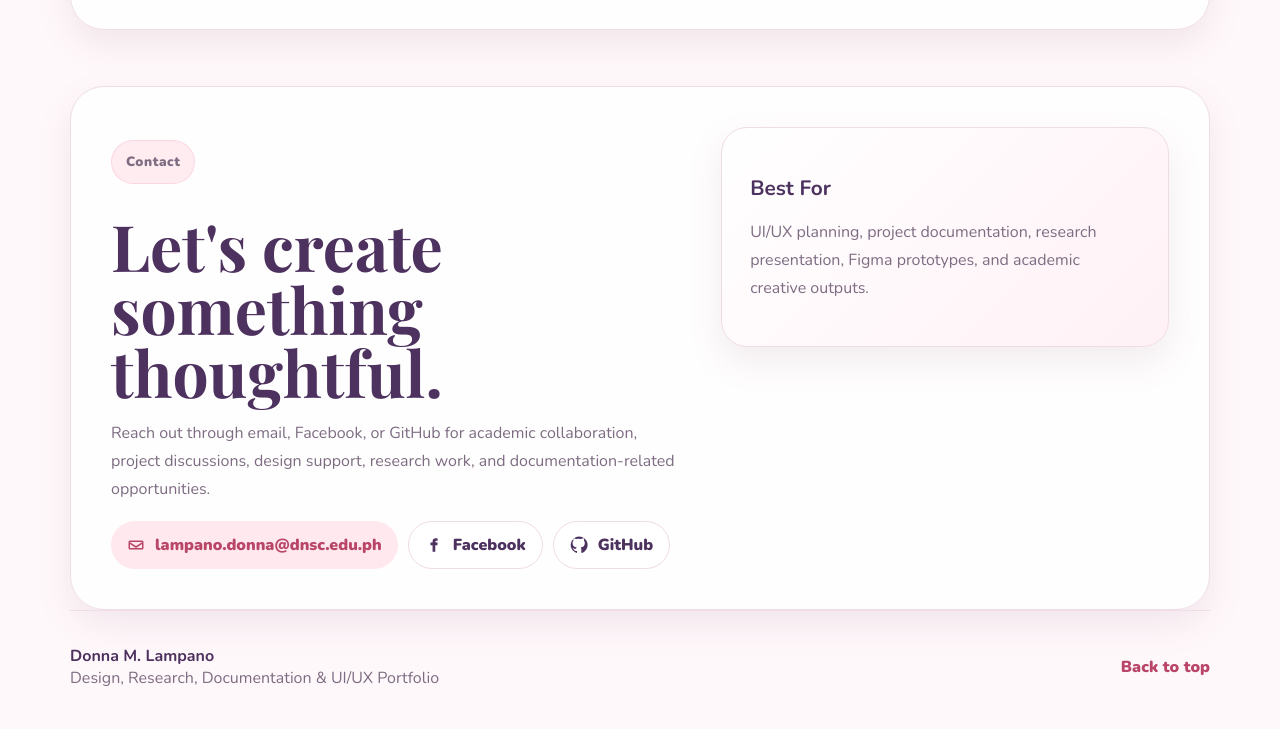
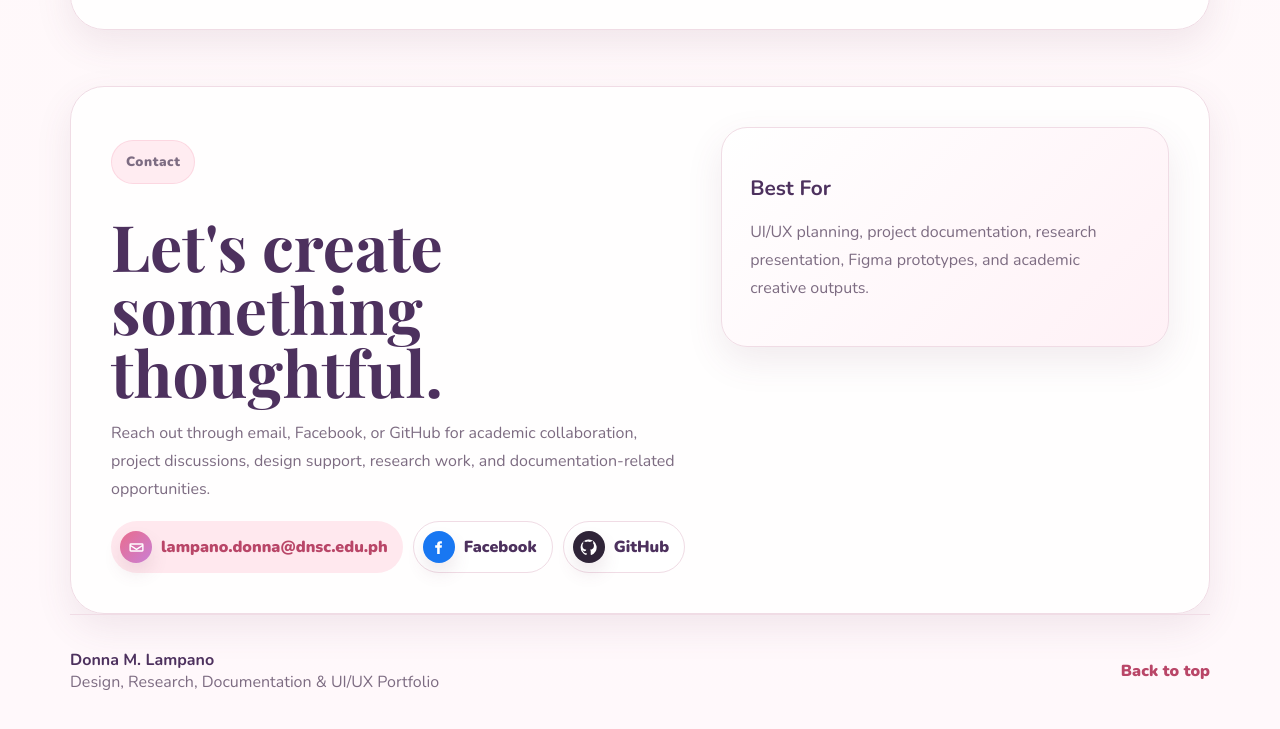
Before and after one commit to DonnaLampano/Portfolio, a website: page index.html in a window 1280 px wide. Shown: the part 6838-7567 px from the top of the page. Drawn offline with nearby package versions, Linux system fonts and the light colour scheme.

Commit message:
Add files via upload

```diff
--- a/index.html
+++ b/index.html
@@ -457,21 +457,27 @@
           </p>
           <div class="contact-links" aria-label="Contact links">
             <a class="email-card" href="mailto:lampano.donna@dnsc.edu.ph">
-              <svg class="contact-icon" viewBox="0 0 24 24" aria-hidden="true">
+              <span class="icon-badge email-badge" aria-hidden="true">
+                <svg class="contact-icon" viewBox="0 0 24 24">
                   <path d="M4 6h16a2 2 0 0 1 2 2v8a2 2 0 0 1-2 2H4a2 2 0 0 1-2-2V8a2 2 0 0 1 2-2Zm0 2v.3l8 5.1 8-5.1V8H4Zm16 8V10.7l-7.5 4.8a1 1 0 0 1-1 0L4 10.7V16h16Z" />
                 </svg>
+              </span>
               lampano.donna@dnsc.edu.ph
             </a>
             <a class="social-link" href="#" aria-label="Donna's Facebook profile">
-              <svg class="contact-icon" viewBox="0 0 24 24" aria-hidden="true">
+              <span class="icon-badge facebook-badge" aria-hidden="true">
+                <svg class="contact-icon" viewBox="0 0 24 24">
                   <path d="M14 8.8V7.4c0-.7.2-1.1 1.1-1.1h1.7V3.2c-.8-.1-1.7-.2-2.5-.2-2.5 0-4.2 1.5-4.2 4.2v1.6H7.3v3.5h2.8V21h3.6v-8.7h2.8l.4-3.5H14Z" />
                 </svg>
+              </span>
               Facebook
             </a>
             <a class="social-link" href="#" aria-label="Donna's GitHub profile">
-              <svg class="contact-icon" viewBox="0 0 24 24" aria-hidden="true">
+              <span class="icon-badge github-badge" aria-hidden="true">
+                <svg class="contact-icon" viewBox="0 0 24 24">
                   <path d="M12 .8a11.2 11.2 0 0 0-3.5 21.8c.6.1.8-.3.8-.6v-2.1c-3.3.7-4-1.4-4-1.4-.5-1.3-1.3-1.7-1.3-1.7-1.1-.7.1-.7.1-.7 1.2.1 1.8 1.2 1.8 1.2 1 .1 1.8-.2 2.3-.6.1-.8.4-1.3.7-1.6-2.6-.3-5.4-1.3-5.4-5.9 0-1.3.5-2.4 1.2-3.2-.1-.3-.5-1.5.1-3.1 0 0 1-.3 3.3 1.2a11.4 11.4 0 0 1 6 0C17.4 2.6 18.4 3 18.4 3c.6 1.6.2 2.8.1 3.1.8.8 1.2 1.9 1.2 3.2 0 4.6-2.8 5.6-5.4 5.9.4.4.8 1.1.8 2.2V22c0 .3.2.7.8.6A11.2 11.2 0 0 0 12 .8Z" />
                 </svg>
+              </span>
               GitHub
             </a>
           </div>
--- a/src/styles.css
+++ b/src/styles.css
@@ -444,8 +444,9 @@ a { color: inherit; text-decoration: none; }
   width: fit-content;
   display: inline-flex;
   align-items: center;
-  gap: 10px;
-  padding: 12px 16px;
+  gap: 9px;
+  min-height: 48px;
+  padding: 9px 15px 9px 9px;
   border-radius: 999px;
   font-weight: 900;
 }
@@ -458,10 +459,22 @@ a { color: inherit; text-decoration: none; }
   background: white;
   border: 1px solid var(--line);
 }
+.icon-badge {
+  width: 32px;
+  height: 32px;
+  display: inline-grid;
+  place-items: center;
+  flex: 0 0 auto;
+  border-radius: 999px;
+  color: white;
+  box-shadow: 0 10px 18px rgba(121, 70, 102, 0.12);
+}
+.email-badge { background: linear-gradient(135deg, var(--rose), #c980d5); }
+.facebook-badge { background: #1877f2; }
+.github-badge { background: #2f2438; }
 .contact-icon {
-  width: 18px;
-  height: 18px;
-  flex: 0 0 auto;
+  width: 17px;
+  height: 17px;
   fill: currentColor;
 }
 .note-card {
@@ -507,6 +520,20 @@ a { color: inherit; text-decoration: none; }
   .accent-two { width: 58px; height: 120px; }
   .accent-three { width: 120px; height: 60px; }
   .strength-layout, .works-grid, .journey-ribbon, .process-cards { grid-template-columns: 1fr; }
+  .contact-links { flex-direction: column; }
+  .email-card, .social-link {
+    width: 100%;
+    justify-content: flex-start;
+  }
   .work-copy, .profile-card, .journey-card, .toolkit-section, .contact-panel { padding: 24px; }
   .footer { flex-direction: column; }
 }
+
+@media (max-width: 420px) {
+  .email-card, .social-link {
+    font-size: 0.9rem;
+  }
+  .email-card {
+    overflow-wrap: anywhere;
+  }
+}
```
Also changed, not shown: 2 other files. Lines whose indentation alone changed are shown as unchanged.
